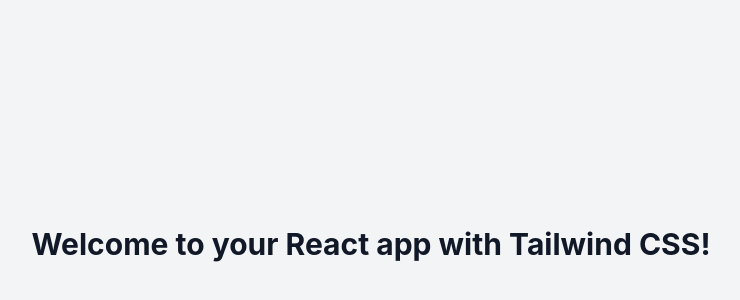
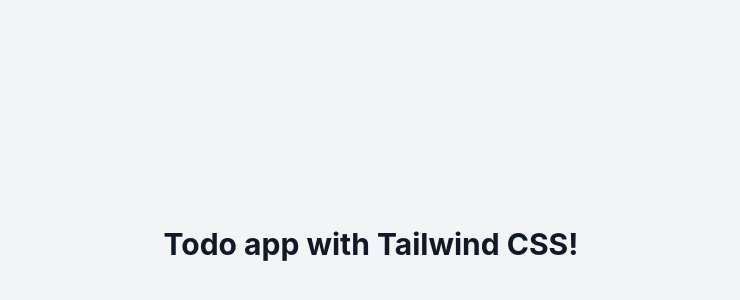
Before and after one commit to JawadSadiq01/Todo-List-FE, a React (Create React App) app in the folder todo-list/: page / in a window 1280 px wide. Shown: the part 156-456 px from the top of the page, without its empty margins (269-1009 px from the left). Built offline with nearby package versions, Linux system fonts and the light colour scheme.

Commit message:
React Routing added!

```diff
--- a/todo-list/package.json
+++ b/todo-list/package.json
@@ -14,6 +14,7 @@
     "postcss": "^8.4.24",
     "react": "^18.2.0",
     "react-dom": "^18.2.0",
+    "react-router-dom": "^6.13.0",
     "react-scripts": "5.0.1",
     "tailwindcss": "^3.3.2",
     "typescript": "^4.9.5",
--- a/todo-list/src/App.tsx
+++ b/todo-list/src/App.tsx
@@ -1,14 +1,10 @@
-import React from 'react';
-import logo from './logo.svg';
-import './App.css';
+import RouteComponent from './routes';
 
 function App() {
   return (
-    <div className="bg-gray-100 h-screen flex items-center justify-center">
-      <h1 className="text-3xl font-bold text-gray-900">
-        Welcome to your React app with Tailwind CSS!
-      </h1>
-    </div>
+    <>
+      <RouteComponent />
+    </>
   );
 }
 
--- /dev/null
+++ b/todo-list/src/Pages/Home/HomePage.tsx
@@ -0,0 +1,12 @@
+
+function HomePage() {
+  return (
+    <div className="bg-gray-100 h-screen flex items-center justify-center">
+      <h1 className="text-3xl font-bold text-gray-900">
+        Todo app with Tailwind CSS!
+      </h1>
+    </div>
+  );
+}
+
+export default HomePage;
--- /dev/null
+++ b/todo-list/src/routes/index.tsx
@@ -0,0 +1,19 @@
+import { routes } from "./routes";
+import { BrowserRouter as Router, Routes, Route } from 'react-router-dom';
+
+const RouteComponent = () => {
+  return (
+    <Router>
+      <Routes>
+        {routes.map(({ path, Component }, key) => (
+          <Route
+            key={key}
+            path={path}
+            element={<Component />}
+          />
+        ))}
+      </Routes>
+    </Router>
+  )
+}
+export default RouteComponent;
--- /dev/null
+++ b/todo-list/src/routes/routes.tsx
@@ -0,0 +1,5 @@
+import HomePage from "../Pages/Home/HomePage";
+
+export const routes = [
+  { path: "/", Component: HomePage, isPublic: true },
+];
```
Also changed, not shown: 1 other file (tests, documents, lock files or other folders).
